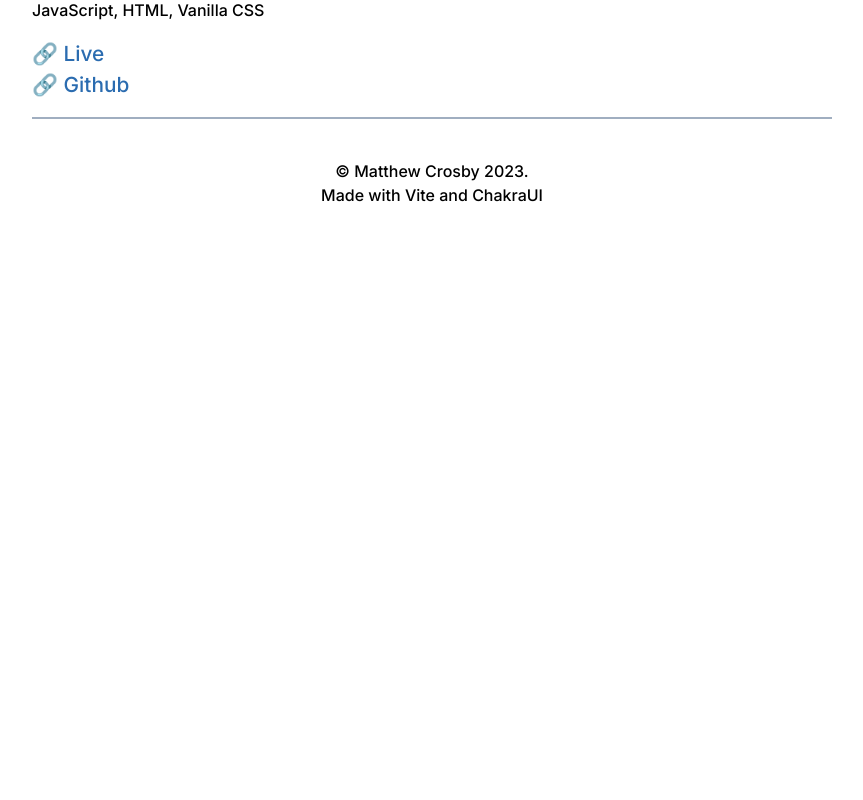
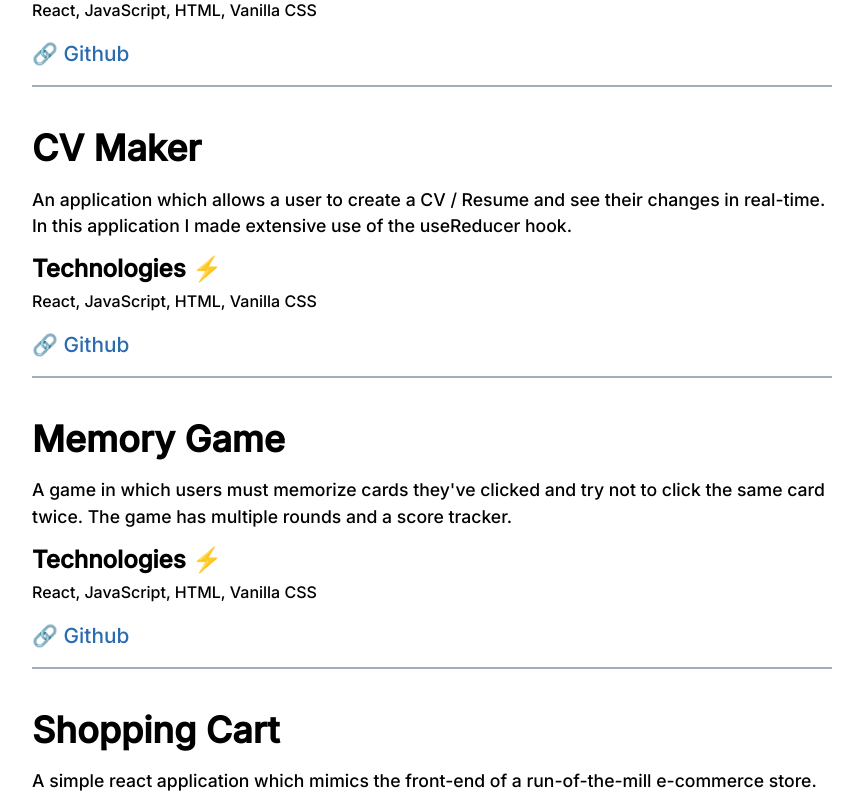
Before and after one commit to matthew-08/My_Portfolio, a React (Vite) app: page /projects in a window 1280 px wide. Shown: the part 2200-3000 px from the top of the page, without its empty margins (208-1071 px from the left). Before the commit the page ends 2407 px from the top, so only its background shows below. Built offline with nearby package versions, Linux system fonts and the light colour scheme; some icons are missing.

Commit message:
Finished projects section

```diff
--- a/src/components/Footer.tsx
+++ b/src/components/Footer.tsx
@@ -4,7 +4,7 @@ import { Icon } from '@iconify/react';
 function Footer() {
   return (
     <Flex mt="auto">
-      <VStack m="auto">
+      <VStack m="auto" pt="1rem">
         <Icon
           icon="radix-icons:github-logo"
           width="2rem"
--- a/src/components/ProjectCard.tsx
+++ b/src/components/ProjectCard.tsx
@@ -28,6 +28,7 @@ function ProjectCard({ project }: { project: Project }) {
         Technologies ⚡
       </Heading>
       <Text mb="1rem">{project.projectTechnology.join(', ')}</Text>
+      {project.projectLinks.live && (
         <Link
           fontSize="1.3rem"
           href={project.projectLinks.live}
@@ -36,6 +37,7 @@ function ProjectCard({ project }: { project: Project }) {
         >
           🔗 Live
         </Link>
+      )}
       <Link
         fontSize="1.3rem"
         href={project.projectLinks.github}
--- a/src/components/Projects.tsx
+++ b/src/components/Projects.tsx
@@ -83,7 +83,43 @@ const projects: Project[] = [
     projectLinks: {
       github: 'https://github.com/matthew-08/react-weather-app',
     },
-    projectTechnology: ['JavaScript', 'HTML', 'Vanilla CSS'],
+    projectTechnology: ['React', 'JavaScript', 'HTML', 'Vanilla CSS'],
+  },
+  {
+    projectTitle: 'CV Maker',
+    projectDescription:
+      'An application which allows a user to create a CV / Resume and see their changes in real-time.  In this application I made extensive use of the useReducer hook.',
+    projectLinks: {
+      github: 'https://github.com/matthew-08/react-cv-builder-2',
+    },
+    projectTechnology: ['React', 'JavaScript', 'HTML', 'Vanilla CSS'],
+  },
+  {
+    projectTitle: 'Memory Game',
+    projectDescription:
+      "A game in which users must memorize cards they've clicked and try not to click the same card twice.  The game has multiple rounds and a score tracker.",
+    projectLinks: {
+      github: 'https://github.com/matthew-08/Memory-Game',
+    },
+    projectTechnology: ['React', 'JavaScript', 'HTML', 'Vanilla CSS'],
+  },
+  {
+    projectTitle: 'Shopping Cart',
+    projectDescription:
+      'A simple react application which mimics the front-end of a run-of-the-mill e-commerce store.',
+    projectLinks: {
+      github: 'https://github.com/matthew-08/react-shopping-cart',
+    },
+    projectTechnology: ['React', 'JavaScript', 'HTML', 'Vanilla CSS'],
+  },
+  {
+    projectTitle: 'ToDo',
+    projectDescription:
+      "A to-do tracker written in vanilla JavaScript.  The application utilizes the MVC pattern and stores the user's todos and todo folders in localStorage.",
+    projectLinks: {
+      github: 'https://github.com/matthew-08/top-ToDoList',
+    },
+    projectTechnology: ['JavaScript', 'HTML', 'Vanilla CSS', 'Webpack', 'NPM'],
   },
 ];
 
```
Lines whose indentation alone changed are shown as unchanged.
